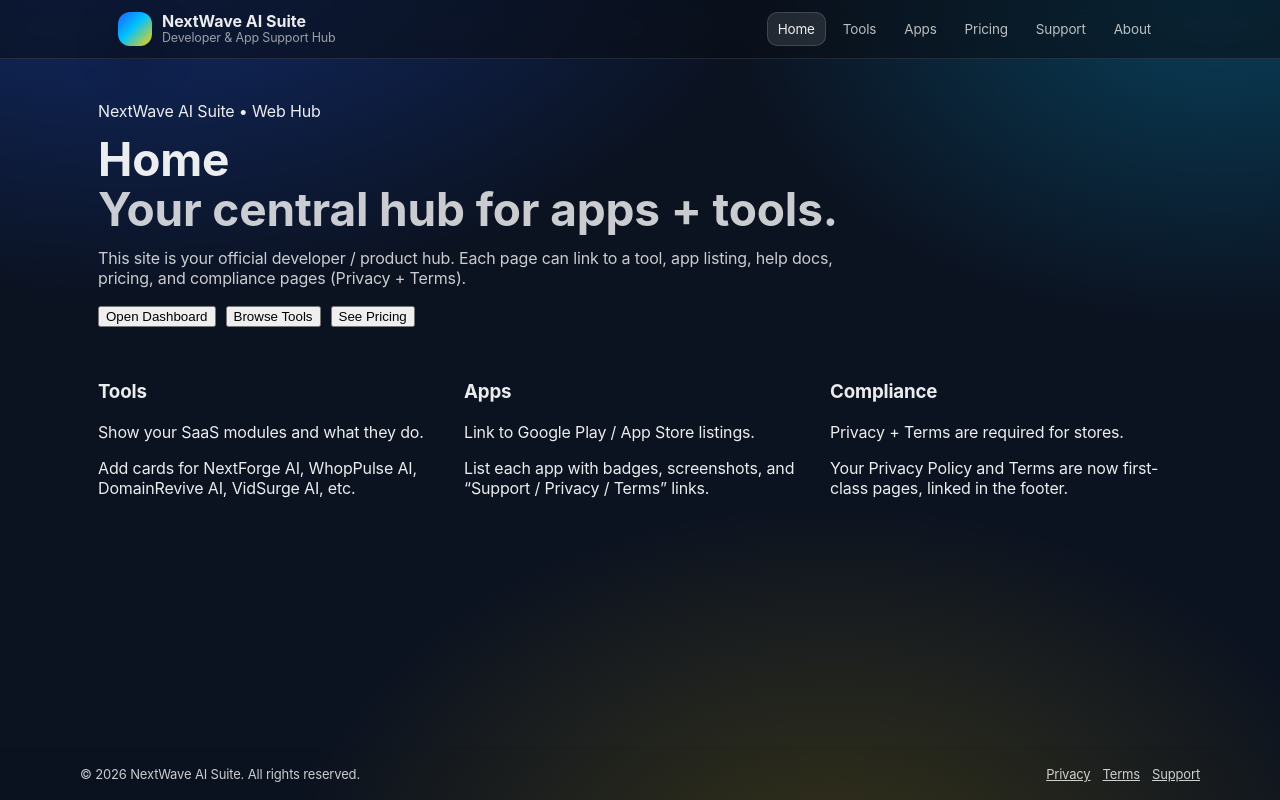
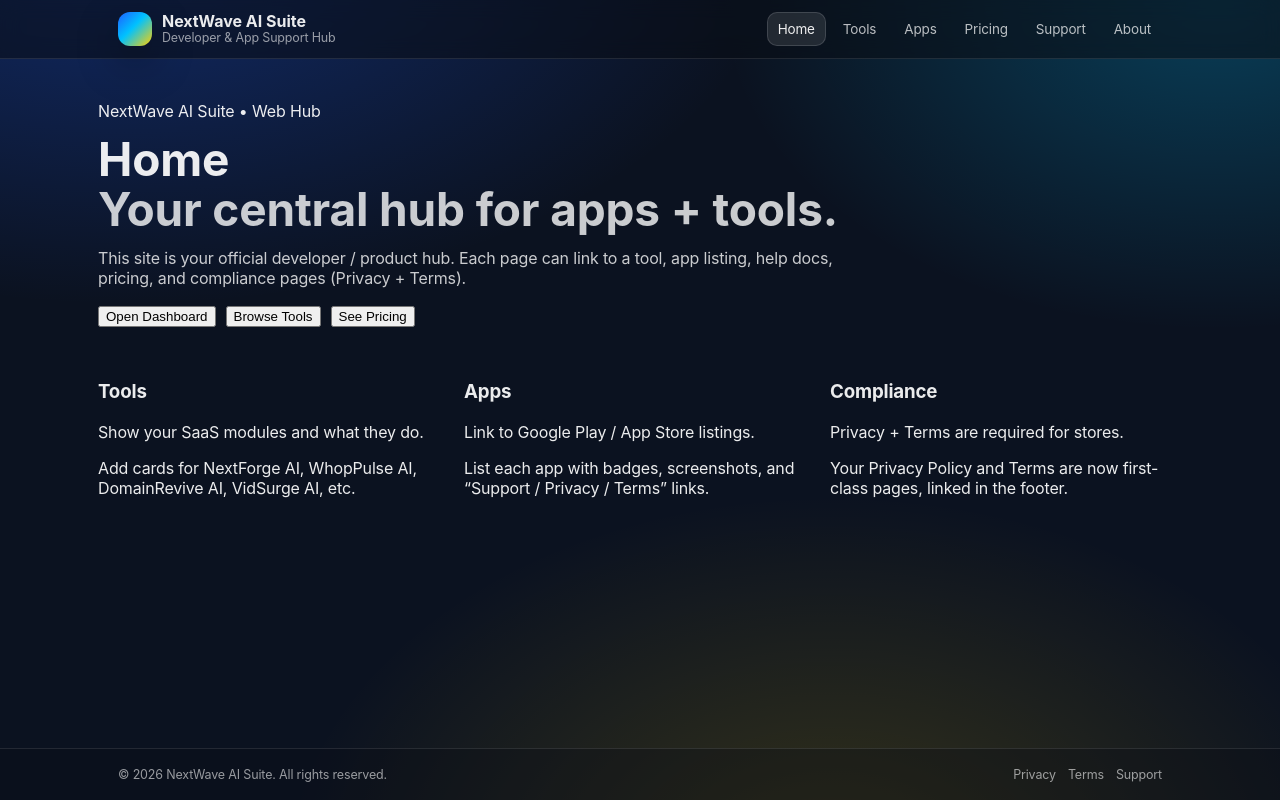
Before and after one commit to nextwaveaisuite/nextwaveaisuite, a React (Vite) app in the folder client/: page / in a window 1280 px wide. Built offline with nearby package versions, Linux system fonts and the light colour scheme.

Commit message:
Update Footer.tsx

```diff
--- a/client/src/components/Footer.tsx
+++ b/client/src/components/Footer.tsx
@@ -3,31 +3,13 @@ import { Link } from "react-router-dom";
 
 export default function Footer() {
   return (
-    <footer
-      style={{
-        borderTop: "1px solid rgba(0,0,0,0.08)",
-        padding: "18px 18px",
-        background: "rgba(0,0,0,0.02)",
-      }}
-    >
-      <div
-        style={{
-          maxWidth: 1120,
-          margin: "0 auto",
-          display: "flex",
-          justifyContent: "space-between",
-          gap: 12,
-          flexWrap: "wrap",
-          fontSize: 13,
-          opacity: 0.85,
-        }}
-      >
-        <div>© {new Date().getFullYear()} NextWave AI Suite. All rights reserved.</div>
-
+    <footer style={{ borderTop: "1px solid rgba(255,255,255,0.10)", background: "rgba(10,14,20,0.35)" }}>
+      <div className="container" style={{ paddingTop: 18, paddingBottom: 18, display: "flex", justifyContent: "space-between", gap: 12, flexWrap: "wrap" }}>
+        <div className="small">© {new Date().getFullYear()} NextWave AI Suite. All rights reserved.</div>
         <div style={{ display: "flex", gap: 12, flexWrap: "wrap" }}>
-          <Link to="/privacy" style={{ color: "inherit" }}>Privacy</Link>
-          <Link to="/terms" style={{ color: "inherit" }}>Terms</Link>
-          <Link to="/support" style={{ color: "inherit" }}>Support</Link>
+          <Link to="/privacy" className="small" style={{ textDecoration: "none" }}>Privacy</Link>
+          <Link to="/terms" className="small" style={{ textDecoration: "none" }}>Terms</Link>
+          <Link to="/support" className="small" style={{ textDecoration: "none" }}>Support</Link>
         </div>
       </div>
     </footer>
```
